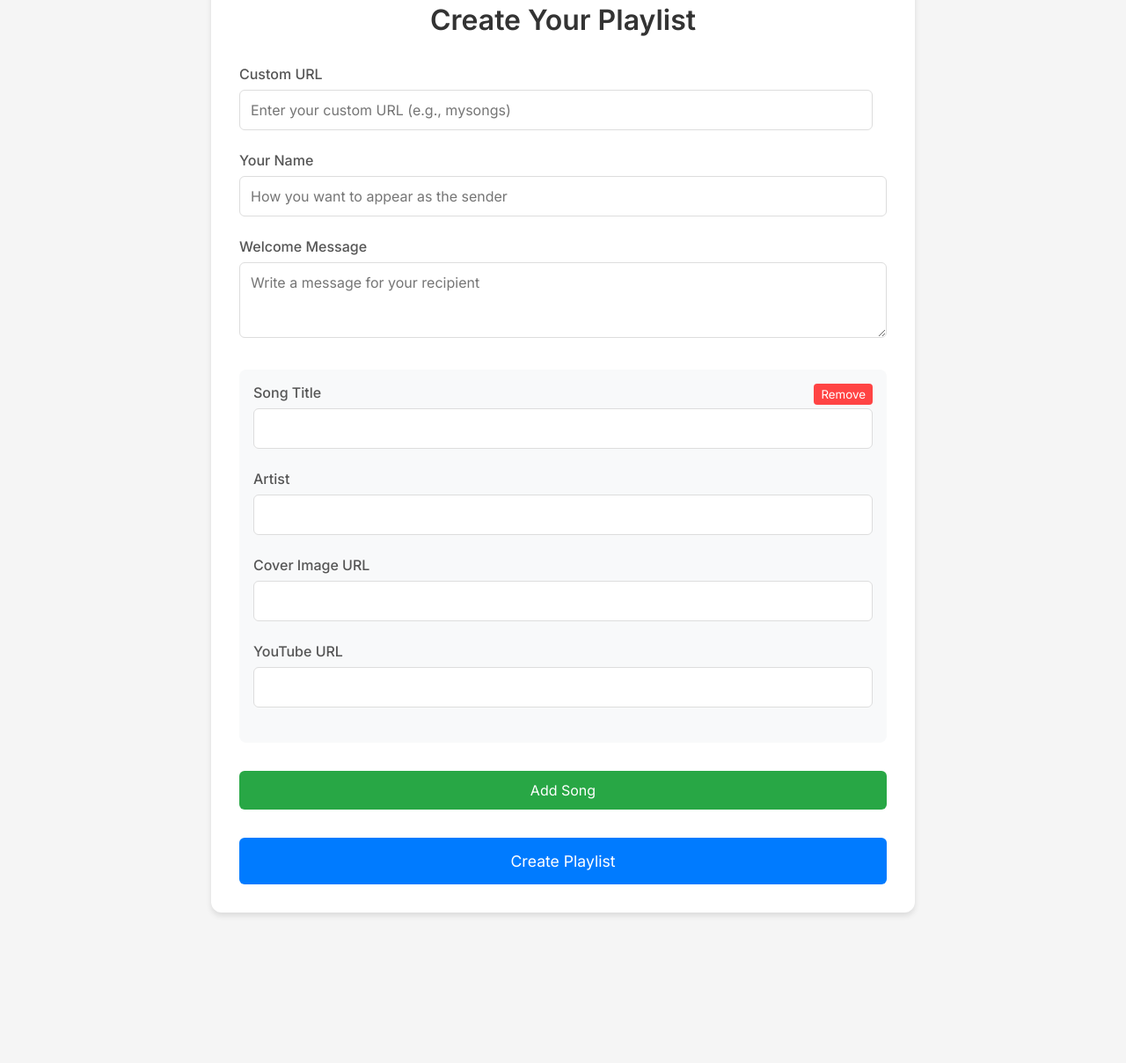
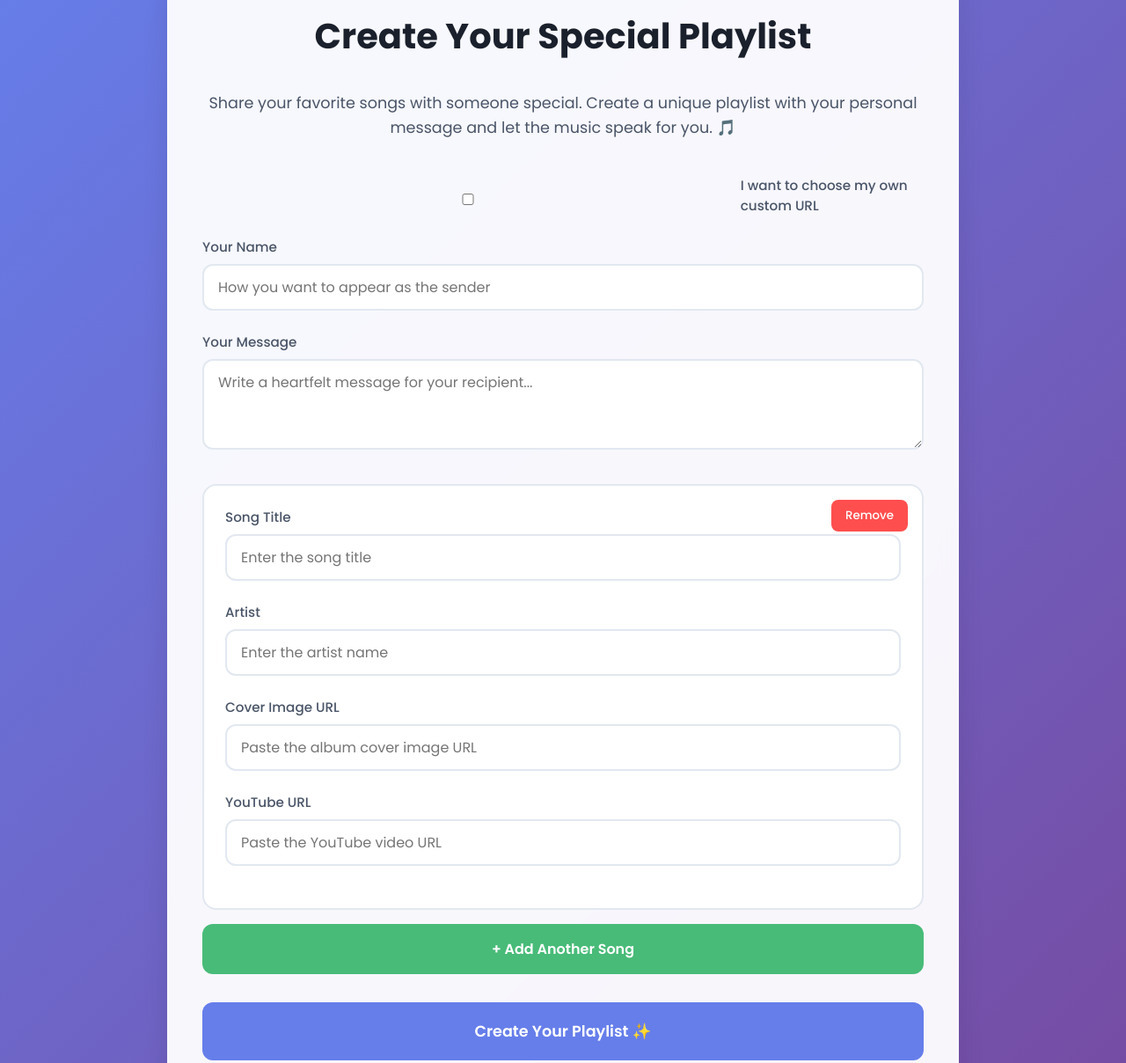
Before and after one commit to flyhighr/playlistforyou, a plain HTML site: page index.html in a window 1280 px wide. Shown: the part 61-1269 px from the top of the page at 88% size. Before the commit the page ends 1130 px from the top, so only its background shows below. Drawn offline with Linux system fonts and the light colour scheme.

Commit message:
Update index.html

```diff
--- a/index.html
+++ b/index.html
@@ -3,35 +3,47 @@
 <head>
     <meta charset="UTF-8">
     <meta name="viewport" content="width=device-width, initial-scale=1.0">
-    <title>Songs That Reminds Me Of You</title>
-    <link href="https://fonts.googleapis.com/css2?family=Inter:wght@400;500;600&display=swap" rel="stylesheet">
+    <title>Songs That Remind Me Of You</title>
+    <link href="https://fonts.googleapis.com/css2?family=Poppins:wght@400;500;600;700&display=swap" rel="stylesheet">
     <style>
         * {
             margin: 0;
             padding: 0;
             box-sizing: border-box;
-            font-family: 'Inter', sans-serif;
+            font-family: 'Poppins', sans-serif;
         }
 
         body {
-            background: #f5f5f5;
+            background: linear-gradient(135deg, #667eea 0%, #764ba2 100%);
             min-height: 100vh;
             padding: 2rem;
+            color: #2d3748;
         }
 
         .container {
-            max-width: 800px;
+            max-width: 900px;
             margin: 0 auto;
-            background: white;
-            padding: 2rem;
-            border-radius: 12px;
-            box-shadow: 0 4px 6px rgba(0, 0, 0, 0.1);
+            background: rgba(255, 255, 255, 0.95);
+            padding: 2.5rem;
+            border-radius: 20px;
+            box-shadow: 0 10px 30px rgba(0, 0, 0, 0.1);
+            backdrop-filter: blur(10px);
         }
 
         h1 {
             text-align: center;
             margin-bottom: 2rem;
-            color: #333;
+            color: #1a202c;
+            font-size: 2.5rem;
+            font-weight: 700;
+        }
+
+        .intro-text {
+            text-align: center;
+            margin-bottom: 2.5rem;
+            color: #4a5568;
+            font-size: 1.1rem;
+            line-height: 1.6;
         }
 
         .form-group {
@@ -41,85 +53,109 @@
         label {
             display: block;
             margin-bottom: 0.5rem;
-            color: #555;
+            color: #4a5568;
             font-weight: 500;
+            font-size: 0.95rem;
         }
 
         input, textarea {
             width: 100%;
-            padding: 0.75rem;
-            border: 1px solid #ddd;
-            border-radius: 6px;
+            padding: 0.75rem 1rem;
+            border: 2px solid #e2e8f0;
+            border-radius: 12px;
             font-size: 1rem;
-            transition: border-color 0.3s;
+            transition: all 0.3s ease;
+            background: white;
         }
 
         input:focus, textarea:focus {
             outline: none;
-            border-color: #007bff;
+            border-color: #667eea;
+            box-shadow: 0 0 0 3px rgba(102, 126, 234, 0.1);
         }
 
         .songs-container {
             margin-top: 2rem;
+            display: grid;
+            gap: 1.5rem;
         }
 
         .song-entry {
-            background: #f8f9fa;
-            padding: 1rem;
-            border-radius: 8px;
-            margin-bottom: 1rem;
+            background: white;
+            padding: 1.5rem;
+            border-radius: 16px;
             position: relative;
+            border: 2px solid #e2e8f0;
+            transition: all 0.3s ease;
+        }
+
+        .song-entry:hover {
+            transform: translateY(-2px);
+            box-shadow: 0 4px 12px rgba(0, 0, 0, 0.05);
         }
 
         .remove-song {
             position: absolute;
             top: 1rem;
             right: 1rem;
-            background: #ff4444;
+            background: #ff4e4e;
             color: white;
             border: none;
-            border-radius: 4px;
-            padding: 0.25rem 0.5rem;
+            border-radius: 8px;
+            padding: 0.5rem 1rem;
             cursor: pointer;
+            font-weight: 500;
+            transition: all 0.3s ease;
+        }
+
+        .remove-song:hover {
+            background: #ff3333;
+            transform: scale(1.05);
         }
 
         .add-song {
-            background: #28a745;
+            background: #48bb78;
             color: white;
             border: none;
-            border-radius: 6px;
-            padding: 0.75rem 1.5rem;
+            border-radius: 12px;
+            padding: 1rem 2rem;
             cursor: pointer;
             font-size: 1rem;
+            font-weight: 600;
             width: 100%;
             margin-top: 1rem;
+            transition: all 0.3s ease;
+        }
+
+        .add-song:hover {
+            background: #38a169;
+            transform: translateY(-2px);
         }
 
         .submit-playlist {
-            background: #007bff;
+            background: #667eea;
             color: white;
             border: none;
-            border-radius: 6px;
-            padding: 1rem 2rem;
+            border-radius: 12px;
+            padding: 1.25rem 2rem;
             cursor: pointer;
             font-size: 1.1rem;
+            font-weight: 600;
             width: 100%;
             margin-top: 2rem;
+            transition: all 0.3s ease;
         }
 
-        .error {
-            color: #ff4444;
-            font-size: 0.9rem;
-            margin-top: 0.25rem;
+        .submit-playlist:hover {
+            background: #5a67d8;
+            transform: translateY(-2px);
         }
 
-        .success {
-            text-align: center;
-            background: #d4edda;
-            color: #155724;
-            padding: 1rem;
-            border-radius: 6px;
-            margin-top: 1rem;
+        .custom-url-toggle {
+            margin-bottom: 1rem;
+            display: flex;
+            align-items: center;
+            gap: 0.5rem;
         }
 
         .url-check {
@@ -130,36 +166,66 @@
 
         .url-status {
             font-size: 0.9rem;
+            font-weight: 500;
         }
 
         .url-available {
-            color: #28a745;
+            color: #48bb78;
         }
 
         .url-taken {
-            color: #ff4444;
+            color: #ff4e4e;
+        }
+
+        .success {
+            text-align: center;
+            background: #c6f6d5;
+            color: #2f855a;
+            padding: 1.5rem;
+            border-radius: 12px;
+            margin-top: 1.5rem;
+            font-weight: 500;
+        }
+
+        .success strong {
+            display: block;
+            margin-top: 0.5rem;
+            padding: 1rem;
+            background: white;
+            border-radius: 8px;
+            color: #2d3748;
         }
 
         @media (max-width: 768px) {
             .container {
-                padding: 1rem;
+                padding: 1.5rem;
             }
 
-            input, textarea, button {
-                font-size: 16px;
+            h1 {
+                font-size: 2rem;
+            }
+
+            .song-entry {
+                padding: 1rem;
             }
         }
     </style>
 </head>
 <body>
     <div class="container">
-        <h1>Create Your Playlist</h1>
+        <h1>Create Your Special Playlist</h1>
+        <p class="intro-text">Share your favorite songs with someone special. Create a unique playlist with your personal message and let the music speak for you. 🎵</p>
 
         <form id="playlist-form">
-            <div class="form-group">
+            <div class="custom-url-toggle">
+                <input type="checkbox" id="use-custom-url">
+                <label for="use-custom-url">I want to choose my own custom URL</label>
+            </div>
+
+            <div class="form-group" id="custom-url-group" style="display: none;">
                 <label for="custom-url">Custom URL</label>
                 <div class="url-check">
-                    <input type="text" id="custom-url" placeholder="Enter your custom URL (e.g., mysongs)" required
+                    <input type="text" id="custom-url" placeholder="Enter your custom URL (e.g., mysongs)"
                            pattern="[a-zA-Z0-9]{3,50}" title="3-50 alphanumeric characters only">
                     <span class="url-status"></span>
                 </div>
@@ -171,16 +237,16 @@
             </div>
 
             <div class="form-group">
-                <label for="welcome-message">Welcome Message</label>
-                <textarea id="welcome-message" rows="3" placeholder="Write a message for your recipient" required></textarea>
+                <label for="welcome-message">Your Message</label>
+                <textarea id="welcome-message" rows="3" placeholder="Write a heartfelt message for your recipient..." required></textarea>
             </div>
 
             <div class="songs-container" id="songs-container">
                 <!-- Song entries will be added here -->
             </div>
 
-            <button type="button" class="add-song" id="add-song">Add Song</button>
-            <button type="submit" class="submit-playlist">Create Playlist</button>
+            <button type="button" class="add-song" id="add-song">+ Add Another Song</button>
+            <button type="submit" class="submit-playlist">Create Your Playlist ✨</button>
         </form>
     </div>
 
@@ -202,6 +268,11 @@
 
         const checkUrlAvailability = debounce(async (url) => {
             const statusSpan = document.querySelector('.url-status');
+
+            if (!url) {
+                statusSpan.textContent = '';
+                return;
+            }
 
             if (url.length < 3) {
                 statusSpan.textContent = 'URL too short';
@@ -239,19 +310,19 @@
                 <button type="button" class="remove-song">Remove</button>
                 <div class="form-group">
                     <label>Song Title</label>
-                    <input type="text" class="song-title" required>
+                    <input type="text" class="song-title" placeholder="Enter the song title" required>
                 </div>
                 <div class="form-group">
                     <label>Artist</label>
-                    <input type="text" class="song-artist" required>
+                    <input type="text" class="song-artist" placeholder="Enter the artist name" required>
                 </div>
                 <div class="form-group">
                     <label>Cover Image URL</label>
-                    <input type="url" class="song-cover" required>
+                    <input type="url" class="song-cover" placeholder="Paste the album cover image URL" required>
                 </div>
                 <div class="form-group">
                     <label>YouTube URL</label>
-                    <input type="url" class="song-youtube" required>
+                    <input type="url" class="song-youtube" placeholder="Paste the YouTube video URL" required>
                 </div>
             `;
 
@@ -266,7 +337,8 @@
         async function handleSubmit(e) {
             e.preventDefault();
 
-            const customUrl = document.getElementById('custom-url').value;
+            const useCustomUrl = document.getElementById('use-custom-url').checked;
+            const customUrl = useCustomUrl ? document.getElementById('custom-url').value : null;
             const senderName = document.getElementById('sender-name').value;
             const welcomeMessage = document.getElementById('welcome-message').value;
 
@@ -277,18 +349,23 @@
                 youtube_url: entry.querySelector('.song-youtube').value
             }));
 
+            const playlistData = {
+                sender_name: senderName,
+                welcome_message: welcomeMessage,
+                songs: songs
+            };
+
+            if (customUrl) {
+                playlistData.custom_url = customUrl;
+            }
+
             try {
                 const response = await fetch(`${BACKEND_URL}/api/playlists`, {
                     method: 'POST',
                     headers: {
                         'Content-Type': 'application/json'
                     },
-                    body: JSON.stringify({
-                        custom_url: customUrl,
-                        sender_name: senderName,
-                        welcome_message: welcomeMessage,
-                        songs: songs
-                    })
+                    body: JSON.stringify(playlistData)
                 });
 
                 if (!response.ok) {
@@ -300,8 +377,9 @@
                 const successDiv = document.createElement('div');
                 successDiv.className = 'success';
                 successDiv.innerHTML = `
-                    Playlist created successfully!<br>
-                    Share this link: <strong>${window.location.origin}/${customUrl}</strong>
+                    ✨ Playlist created successfully! ✨<br>
+                    Share this link with someone special:<br>
+                    <strong>${window.location.origin}/${data.custom_url}</strong>
                 `;
 
                 document.querySelector('.container').appendChild(successDiv);
@@ -316,9 +394,27 @@
             }
         }
 
+        // Toggle custom URL input visibility
+        document.getElementById('use-custom-url').addEventListener('change', (e) => {
+            const customUrlGroup = document.getElementById('custom-url-group');
+            const customUrlInput = document.getElementById('custom-url');
+
+            if (e.target.checked) {
+                customUrlGroup.style.display = 'block';
+                customUrlInput.required = true;
+            } else {
+                customUrlGroup.style.display = 'none';
+                customUrlInput.required = false;
+                customUrlInput.value = '';
+                document.querySelector('.url-status').textContent = '';
+            }
+        });
+
         document.getElementById('add-song').addEventListener('click', addSongEntry);
         document.getElementById('playlist-form').addEventListener('submit', handleSubmit);
         document.getElementById('custom-url').addEventListener('input', (e) => checkUrlAvailability(e.target.value));
+
+        // Add first song entry on page load
         addSongEntry();
     </script>
 </body>
```
